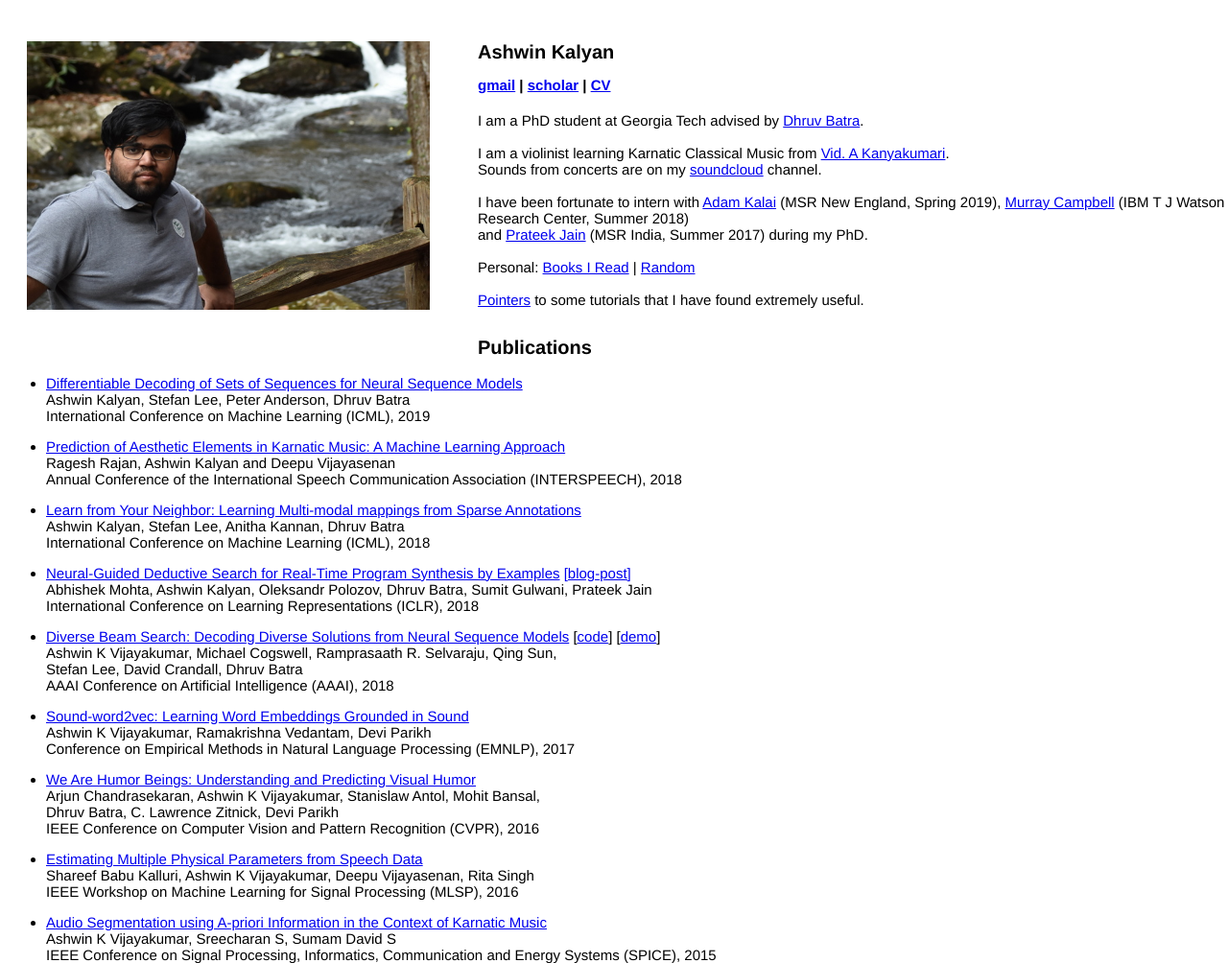
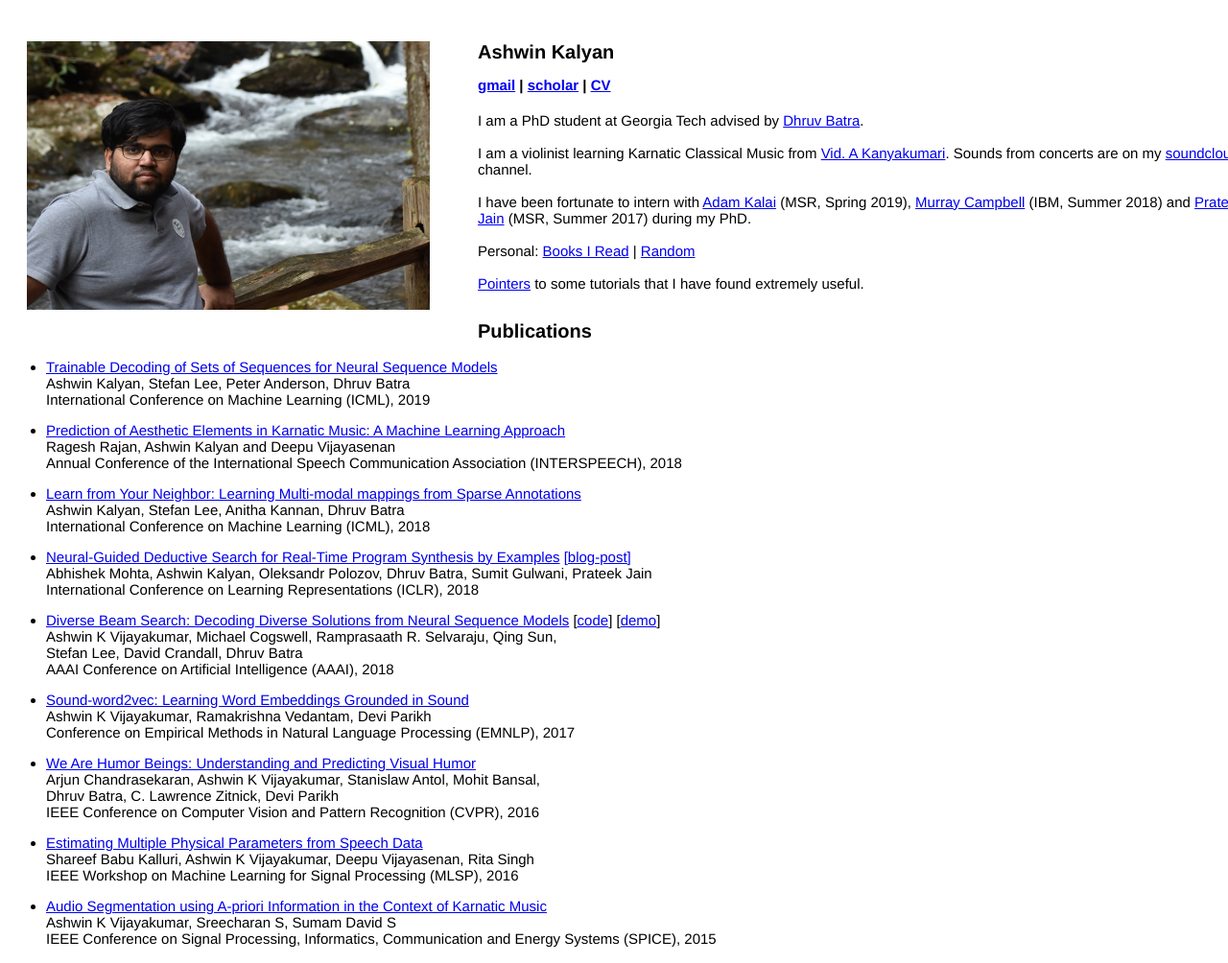
Before and after one commit to ashwinkalyan/ashwinkalyan.github.io, a Jekyll site: the page built from index.md, in a window 1280 px wide. Shown: the whole page at 96% size. Built offline with Jekyll 4.4.1, drawn with Linux system fonts in a browser that asks for light colours; our own code applies the rules of GitHub Pages for plain Markdown files.

Commit message:
modifies intro, icml paper title

```diff
--- a/_layouts/front.html
+++ b/_layouts/front.html
@@ -16,10 +16,9 @@
         <br> </h2>
         <h3>
           I am a PhD student at Georgia Tech advised by <a href="https://filebox.ece.vt.edu/~dbatra/">Dhruv Batra</a>.<br> <br>
-          I am a violinist learning Karnatic Classical Music from <a href="https://en.wikipedia.org/wiki/A._Kanyakumari">Vid. A Kanyakumari</a>.  <br>
+          I am a violinist learning Karnatic Classical Music from <a href="https://en.wikipedia.org/wiki/A._Kanyakumari">Vid. A Kanyakumari</a>.
           Sounds from concerts are on my <a href="https://soundcloud.com/ashwin-kalyan">soundcloud</a> channel. <br> <br>
-          I have been fortunate to intern with <a href="https://www.microsoft.com/en-us/research/people/adum/">Adam Kalai</a> (MSR New England, Spring 2019), <a href="https://researcher.watson.ibm.com/researcher/view.php?person=us-mcam">Murray Campbell</a> (IBM T J Watson Research Center, Summer 2018) <br>
-          and <a href="https://prateekjain.org">Prateek Jain</a> (MSR India, Summer 2017) during my PhD. <br> <br>
+          I have been fortunate to intern with <a href="https://www.microsoft.com/en-us/research/people/adum/">Adam Kalai</a> (MSR, Spring 2019), <a href="https://researcher.watson.ibm.com/researcher/view.php?person=us-mcam">Murray Campbell</a> (IBM, Summer 2018) and <a href="https://prateekjain.org">Prateek Jain</a> (MSR, Summer 2017) during my PhD. <br> <br>
           Personal: <a href="{{ site.baseurl }}/books/">Books I Read</a> | <a href="{{ site.baseurl }}/random/">Random</a> <br> <br>
           <a href = "{{ site.baseurl }}/notes/">Pointers</a> to some tutorials that I have found extremely useful.
 
--- a/index.md
+++ b/index.md
@@ -4,7 +4,7 @@ layout: front
 # Publications
 <br>
 
-- [Differentiable Decoding of Sets of Sequences for Neural Sequence Models](http://proceedings.mlr.press/v97/kalyan19a.html) <br>
+- [Trainable Decoding of Sets of Sequences for Neural Sequence Models](http://proceedings.mlr.press/v97/kalyan19a.html) <br>
 Ashwin Kalyan, Stefan Lee, Peter Anderson, Dhruv Batra <br>
 International Conference on Machine Learning (ICML), 2019 <br>
 
```
